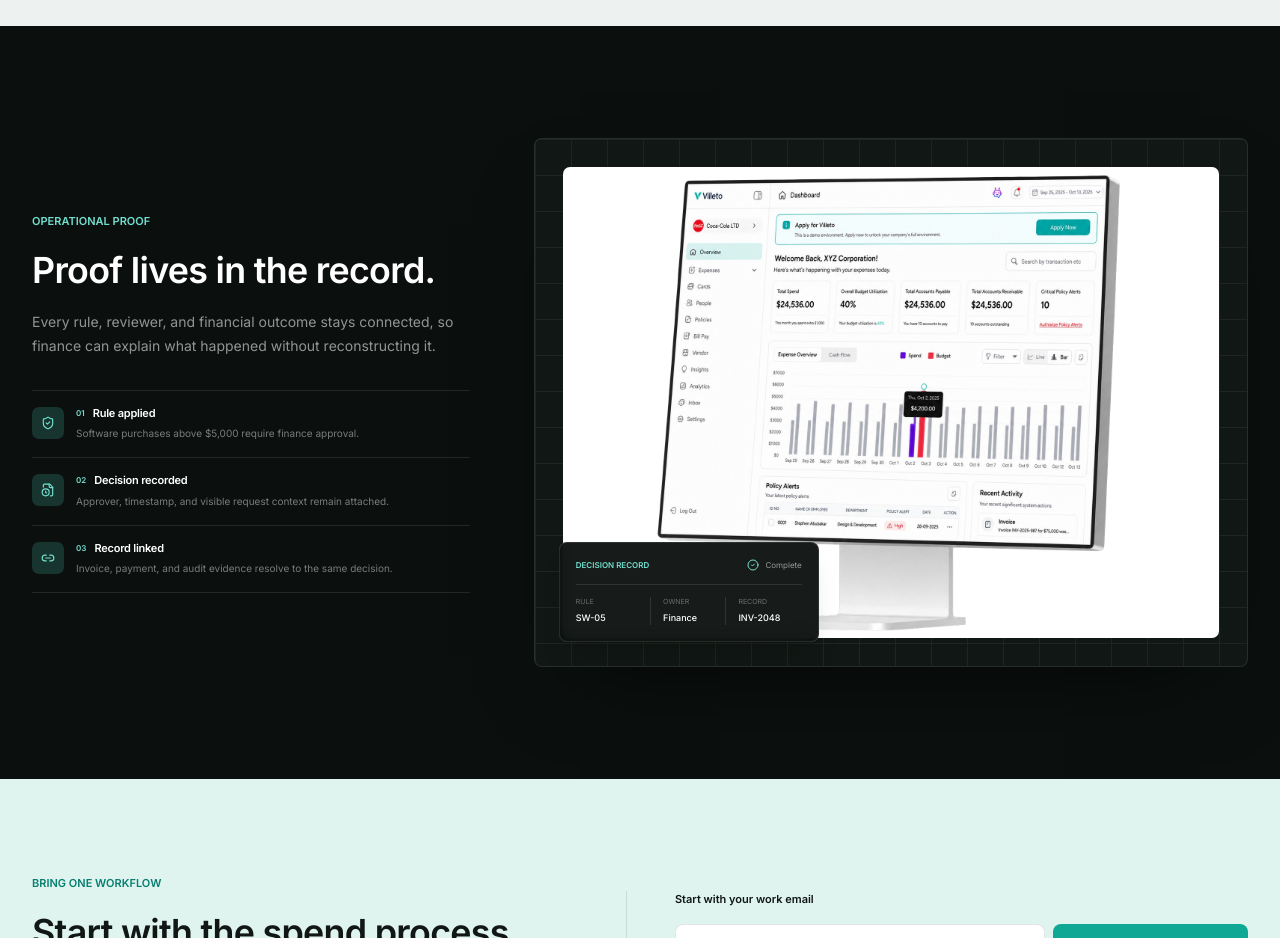
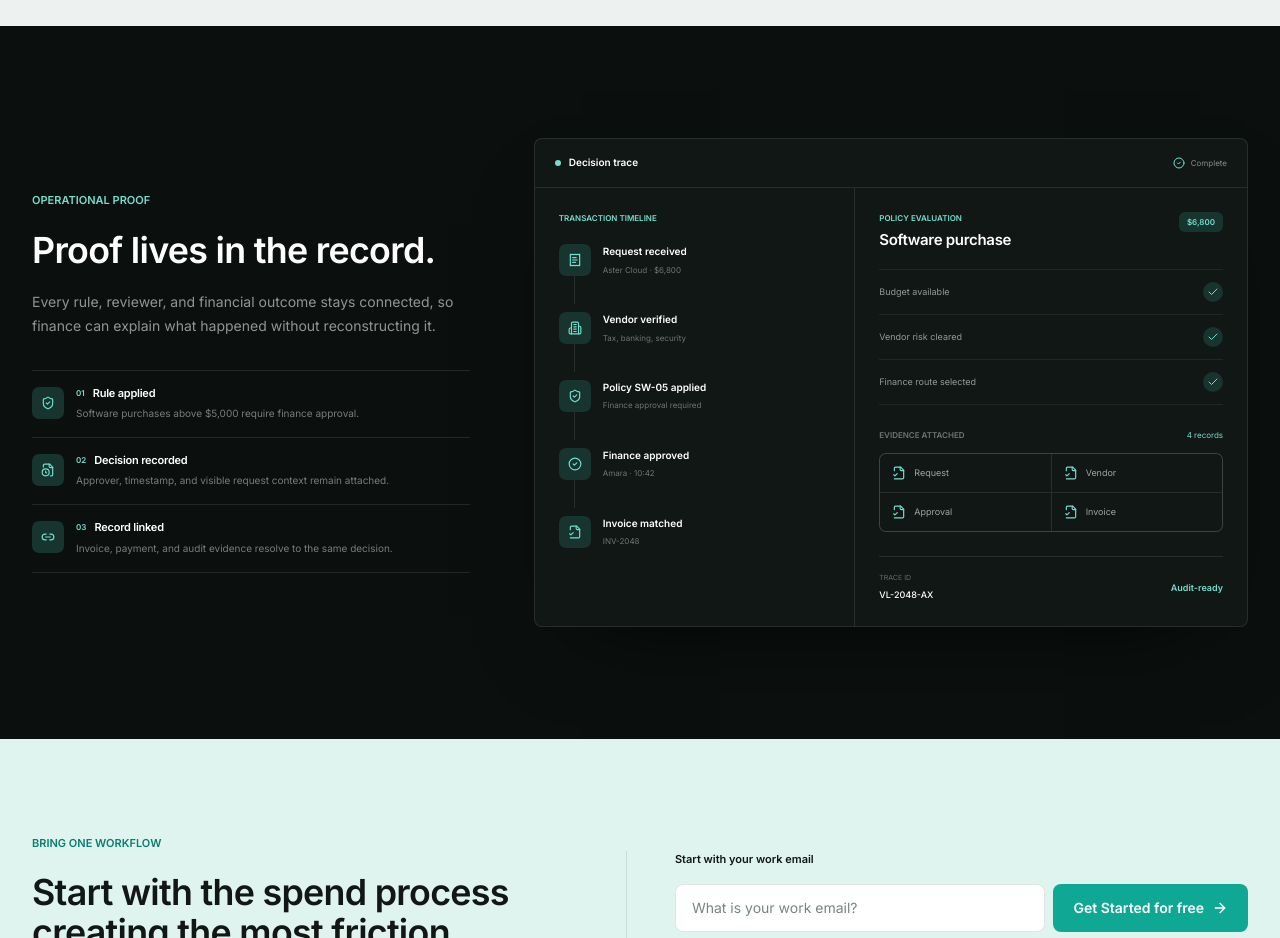
Before and after one commit to villetostream/villeto-web, a Next.js app: page / in a window 1280 px wide. Shown: the part 5200-6138 px from the top of the page. Built offline with nearby package versions, Linux system fonts and the light colour scheme; no server answers.

Commit message:
feat: replace proof image with decision trace

```diff
--- a/components/sections/TestimonialBand.tsx
+++ b/components/sections/TestimonialBand.tsx
@@ -1,5 +1,4 @@
-import Image from "next/image";
-import { CheckCircle2, FileClock, Link2, ShieldCheck } from "lucide-react";
+import { Building2, Check, CheckCircle2, FileClock, FileCheck2, Link2, ReceiptText, ShieldCheck } from "lucide-react";
 import { Container } from "@/components/ui/Container";
 import { Reveal } from "@/components/ui/Reveal";
 
@@ -8,6 +7,65 @@ const evidence = [
   { icon: FileClock, title: "Decision recorded", body: "Approver, timestamp, and visible request context remain attached." },
   { icon: Link2, title: "Record linked", body: "Invoice, payment, and audit evidence resolve to the same decision." },
 ] as const;
+
+const trace = [
+  { title: "Request received", detail: "Aster Cloud · $6,800", icon: ReceiptText },
+  { title: "Vendor verified", detail: "Tax, banking, security", icon: Building2 },
+  { title: "Policy SW-05 applied", detail: "Finance approval required", icon: ShieldCheck },
+  { title: "Finance approved", detail: "Amara · 10:42", icon: CheckCircle2 },
+  { title: "Invoice matched", detail: "INV-2048", icon: FileCheck2 },
+] as const;
+
+function DecisionTraceVisual() {
+  return (
+    <div className="overflow-hidden rounded-[8px] border border-white/10 bg-[#111714] shadow-[0_38px_90px_-48px_rgba(0,0,0,0.9)]">
+      <div className="flex items-center justify-between border-b border-white/10 px-5 py-4">
+        <div className="flex items-center gap-2"><span className="size-1.5 rounded-full bg-[#72dece]" /><span className="text-[10px] font-semibold">Decision trace</span></div>
+        <span className="flex items-center gap-1.5 text-[8px] text-white/50"><CheckCircle2 className="size-3 text-[#72dece]" />Complete</span>
+      </div>
+
+      <div className="grid md:grid-cols-[0.9fr_1.1fr]">
+        <div className="border-b border-white/10 p-5 md:border-b-0 md:border-r sm:p-6">
+          <p className="text-[8px] font-semibold uppercase text-[#72dece]">Transaction timeline</p>
+          <div className="mt-5">
+            {trace.map((item, index) => {
+              const Icon = item.icon;
+              return (
+                <div key={item.title} className={`relative gap-3 pb-5 last:pb-0 ${index === 1 || index === 3 ? "hidden sm:flex" : "flex"}`}>
+                  {index < trace.length - 1 && <span className="absolute left-[15px] top-8 h-7 w-px bg-white/10" />}
+                  <span className="z-10 flex size-8 shrink-0 items-center justify-center rounded-[7px] bg-[#17342e] text-[#72dece]"><Icon className="size-3.5" /></span>
+                  <div className="min-w-0 flex-1 border-b border-white/[0.07] pb-4 last:border-0"><p className="text-[10px] font-semibold">{item.title}</p><p className="mt-1 text-[8px] text-white/40">{item.detail}</p></div>
+                </div>
+              );
+            })}
+          </div>
+        </div>
+
+        <div className="p-5 sm:p-6">
+          <div className="flex items-start justify-between gap-4">
+            <div><p className="text-[8px] font-semibold uppercase text-[#72dece]">Policy evaluation</p><h3 className="mt-2 text-[15px] font-semibold">Software purchase</h3></div>
+            <span className="rounded-[6px] bg-[#17342e] px-2 py-1 text-[8px] font-semibold text-[#72dece]">$6,800</span>
+          </div>
+
+          <div className="mt-5 divide-y divide-white/[0.07] border-y border-white/[0.07]">
+            {["Budget available", "Vendor risk cleared", "Finance route selected"].map((item) => (
+              <div key={item} className="flex items-center justify-between py-3"><span className="text-[9px] text-white/55">{item}</span><span className="flex size-5 items-center justify-center rounded-full bg-[#17342e] text-[#72dece]"><Check className="size-3" /></span></div>
+            ))}
+          </div>
+
+          <div className="mt-6">
+            <div className="flex items-center justify-between"><p className="text-[8px] font-semibold uppercase text-white/40">Evidence attached</p><span className="text-[8px] text-[#72dece]">4 records</span></div>
+            <div className="mt-3 grid grid-cols-2 gap-px overflow-hidden rounded-[7px] border border-white/10 bg-white/10">
+              {["Request", "Vendor", "Approval", "Invoice"].map((item) => <div key={item} className="flex items-center gap-2 bg-[#111714] px-3 py-3 text-[9px] text-white/60"><FileCheck2 className="size-3.5 text-[#72dece]" />{item}</div>)}
+            </div>
+          </div>
+
+          <div className="mt-6 flex items-center justify-between border-t border-white/10 pt-4"><div><p className="text-[7px] uppercase text-white/35">Trace ID</p><p className="mt-1 text-[9px] font-medium">VL-2048-AX</p></div><span className="text-[9px] font-semibold text-[#72dece]">Audit-ready</span></div>
+        </div>
+      </div>
+    </div>
+  );
+}
 
 export function TestimonialBand() {
   return (
@@ -18,7 +76,7 @@ export function TestimonialBand() {
           <h2 className="mt-5 max-w-[480px] text-[length:var(--fs-h2)] font-semibold leading-[1.08]">Proof lives in the record.</h2>
           <p className="mt-5 max-w-[460px] text-[14px] leading-6 text-white/55">Every rule, reviewer, and financial outcome stays connected, so finance can explain what happened without reconstructing it.</p>
 
-          <div className="mt-8 divide-y divide-white/10 border-y border-white/10">
+          <div className="mt-8 hidden divide-y divide-white/10 border-y border-white/10 sm:block">
             {evidence.map((item, index) => {
               const Icon = item.icon;
               return (
@@ -32,21 +90,7 @@ export function TestimonialBand() {
         </Reveal>
 
         <Reveal delay={0.08}>
-          <div className="relative aspect-[1.35/1] overflow-hidden rounded-[8px] border border-white/10 bg-[#111714] shadow-[0_38px_90px_-48px_rgba(0,0,0,0.9)]">
-            <div className="absolute inset-0 opacity-[0.06]" style={{ backgroundImage: "linear-gradient(#fff 1px, transparent 1px), linear-gradient(90deg, #fff 1px, transparent 1px)", backgroundSize: "36px 36px" }} />
-            <div className="absolute inset-5 overflow-hidden rounded-[7px] border border-white/10 bg-white sm:inset-7">
-              <Image src="/images/Demo Dashboard.png" alt="Villeto finance operations dashboard with spend, policy alerts, and activity" fill sizes="(max-width: 1024px) 92vw, 60vw" className="object-contain" />
-            </div>
-
-            <div className="absolute bottom-4 left-4 w-[230px] rounded-[8px] border border-white/10 bg-[#0b100e]/95 p-4 shadow-xl backdrop-blur sm:bottom-6 sm:left-6 sm:w-[260px]">
-              <div className="flex items-center justify-between"><span className="text-[8px] font-semibold uppercase text-[#72dece]">Decision record</span><span className="flex items-center gap-1.5 text-[8px] text-white/55"><CheckCircle2 className="size-3 text-[#72dece]" />Complete</span></div>
-              <div className="mt-3 grid grid-cols-3 divide-x divide-white/10 border-t border-white/10 pt-3">
-                <div><p className="text-[7px] uppercase text-white/35">Rule</p><p className="mt-1 text-[9px] font-medium">SW-05</p></div>
-                <div className="pl-3"><p className="text-[7px] uppercase text-white/35">Owner</p><p className="mt-1 text-[9px] font-medium">Finance</p></div>
-                <div className="pl-3"><p className="text-[7px] uppercase text-white/35">Record</p><p className="mt-1 text-[9px] font-medium">INV-2048</p></div>
-              </div>
-            </div>
-          </div>
+          <DecisionTraceVisual />
         </Reveal>
       </Container>
     </section>
```
